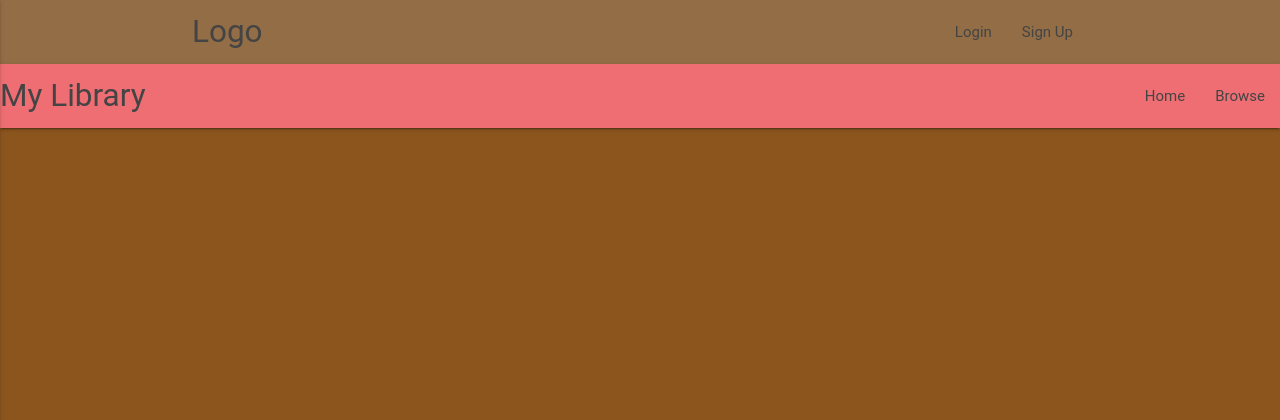
After one commit to bnp26/AMusiciansHome, a Django app: template AMusiciansHome/home/templates/home/my_library.html in a window 1280 px wide. The commit adds this page. Shown: the top 420 px of the page. Run offline with Django 3.2, Linux system fonts and the light colour scheme; the template is opened without the code that fills it, so the values that code supplies are empty; some libraries are stand-ins or nearby versions; some web fonts are replaced.

Commit message:
made some stuff

```diff
--- a/AMusiciansHome/home/templates/home/base.html
+++ b/AMusiciansHome/home/templates/home/base.html
@@ -13,6 +13,8 @@
       <link href="{% static "home/login.css" %}" type="text/css" rel="stylesheet" media="screen,projection"/>
     </head>
     <body>
+    {% block navbar %}
+    {% endblock %}
     {% block content %}
     {% endblock %}
 
--- a/AMusiciansHome/home/templates/home/home.html
+++ b/AMusiciansHome/home/templates/home/home.html
@@ -1,7 +1,7 @@
 {% extends 'home/base.html' %}
 
-{% block content %}
-  <nav class="french-bistre" role="navigation">
+{% block navbar %}
+<nav class="french-bistre" role="navigation">
     <div class="nav-wrapper container"><a id="logo-container" href="#" class="brand-logo">Logo</a>
       {% if user.is_authenticated %}
       <ul class="right">
@@ -12,21 +12,23 @@
       </ul>
       {% else %}
       <ul class="right hide-on-med-and-down">
-        <li><a href="#">Sign Up</a></li>
+        <li><a class="register_btn" href="{% url 'home:register' %}">Sign Up</a></li>
       </ul>
       <ul class="right hide-on-med-and-down">
         <li><a class="login_btn" href="{% url 'home:login' %}">Login</a></li>
       </ul>
       <ul id="nav-mobile" class="side-nav">
-        <li><a href="#">Sign Up</a></li>
+        <li><a class="register_btn" href="{% url 'home:register' %}">Sign Up</a></li>
       </ul>
       <ul id="nav-mobile" class="side-nav">
-        <li><a href="#">Login</a></li>
+        <li><a class="login_btn" href="{% url 'home:login' %}">Login</a></li>
       </ul>
       {% endif %}
       <a href="#" data-activates="nav-mobile" class="button-collapse"><i class="material-icons">menu</i></a>
     </div>
-  </nav>
+</nav>
+{% endblock %}
+{% block content %}
   <div class="section no-pad-bot bistre" id="index-banner">
     <div class="container">
       <br><br>
--- /dev/null
+++ b/AMusiciansHome/home/templates/home/my_library.html
@@ -0,0 +1,13 @@
+{% extends 'home/home.html' %}
+
+{% block content %}
+<nav>
+    <div class="nav-wrapper">
+    <a href="#" class="brand-logo">My Library</a>
+    <ul id="nav-mobile" class="right">
+        <li><a href="{% url 'home:home}">Home</a></li>
+        <li><a href="#">Browse</a></li>
+    </ul>
+    </div>
+</nav>
+{% endblock %}
--- a/AMusiciansHome/home/urls.py
+++ b/AMusiciansHome/home/urls.py
@@ -6,6 +6,7 @@ app_name = 'home'
 urlpatterns = [
     url(r'^$', views.homepage, name='index'),
     url(r'^main', views.main_page, name='main'),
+    url(r'^library', views.user_lib_page, name='my_library'),
     url(r'^login', views.login_page, name='login'),
     url(r'^register', views.register_page, name='register'),
     url(r'^logout', views.logout_request, name='logout'),
--- a/AMusiciansHome/home/views.py
+++ b/AMusiciansHome/home/views.py
@@ -54,11 +54,16 @@ def register_page(request):
         form = RegistrationForm ()
         context = {'form': form}
         return render(request, template, context)
+
 def main_page(request):
     context = {}
     template = 'home/main.html'
     return render(request, template, context)
 
+def user_lib_page(request):
+    context = {}
+    template = 'home/my_library.html'
+    return render(request, template, context)
 
 @login_required
 def logout_request(request):
```
Also changed, not shown: 6 other files.
